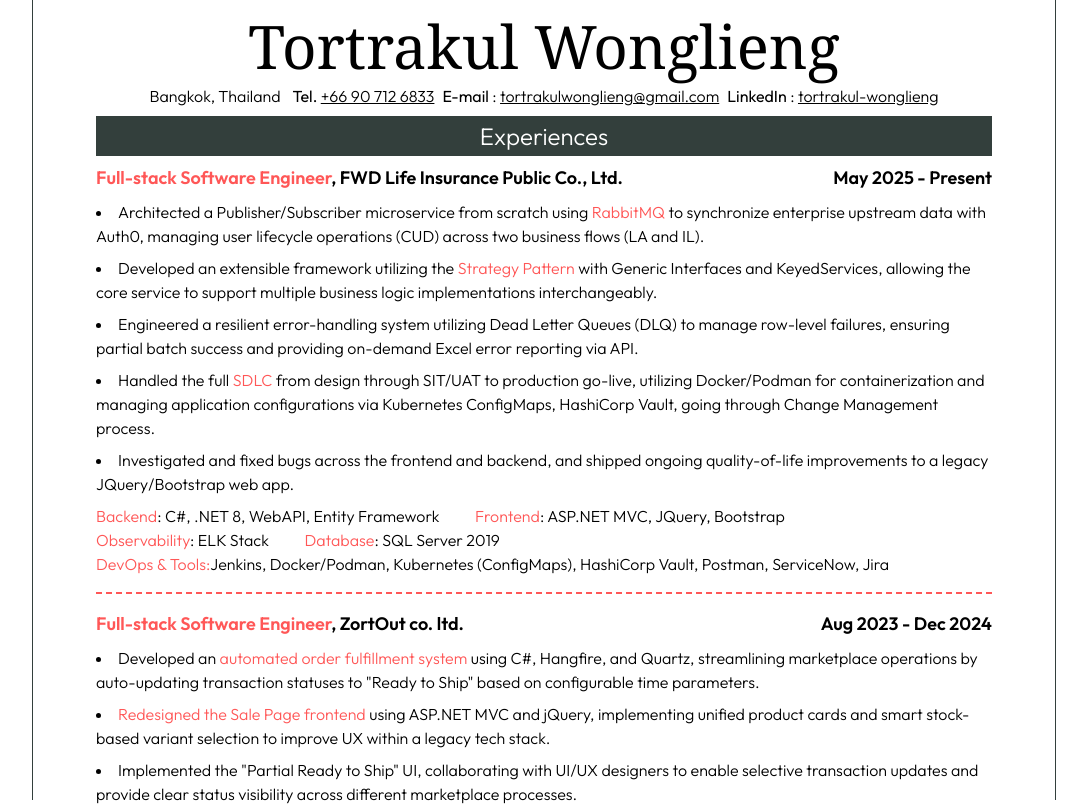
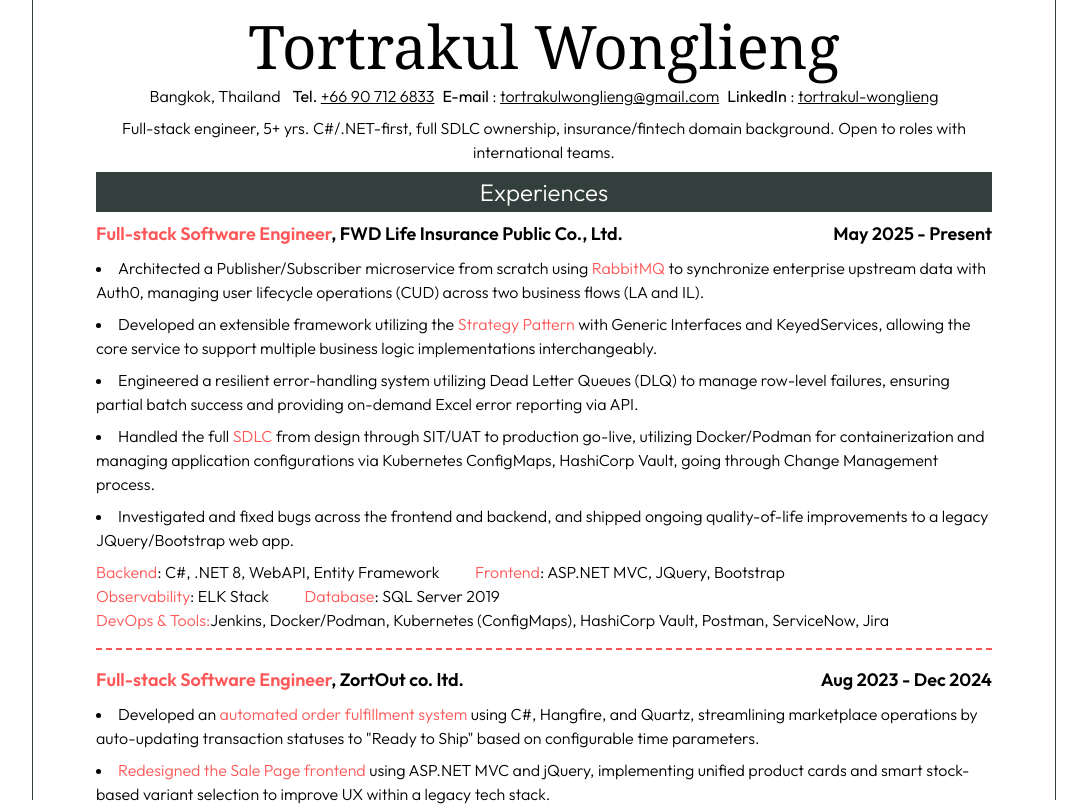
Before and after one commit to tortrakul-won/portfolio-portal, a Next.js app: page /online-portfolio in a window 1280 px wide. Shown: the top 806 px of the page, without its empty margins (96-1183 px from the left). Built offline with nearby package versions, Linux system fonts and the light colour scheme.

Commit message:
Add positioning summary line under header
Short line signaling target role/domain/openness to international
teams, so a recruiter skimming can place the fit in one line.

```diff
--- a/src/app/online-portfolio/page.tsx
+++ b/src/app/online-portfolio/page.tsx
@@ -40,6 +40,9 @@
             </span>
           </span>
         </span>
+        <span className="text-center text-xs lg:text-base">
+          Full-stack engineer, 5+ yrs. C#/.NET-first, full SDLC ownership, insurance/fintech domain background. Open to roles with international teams.
+        </span>
         <Experiences />
         <NotableProjects />
         <TechnicalSkills />
```
